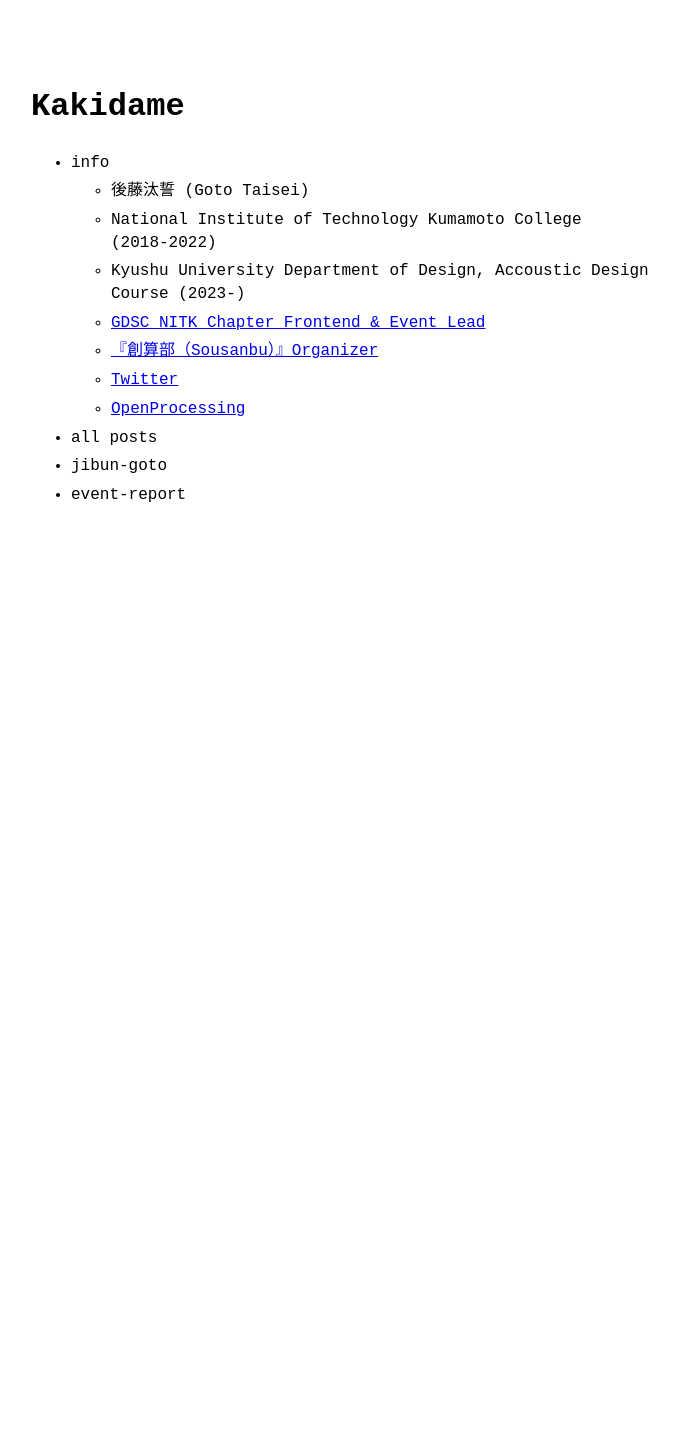
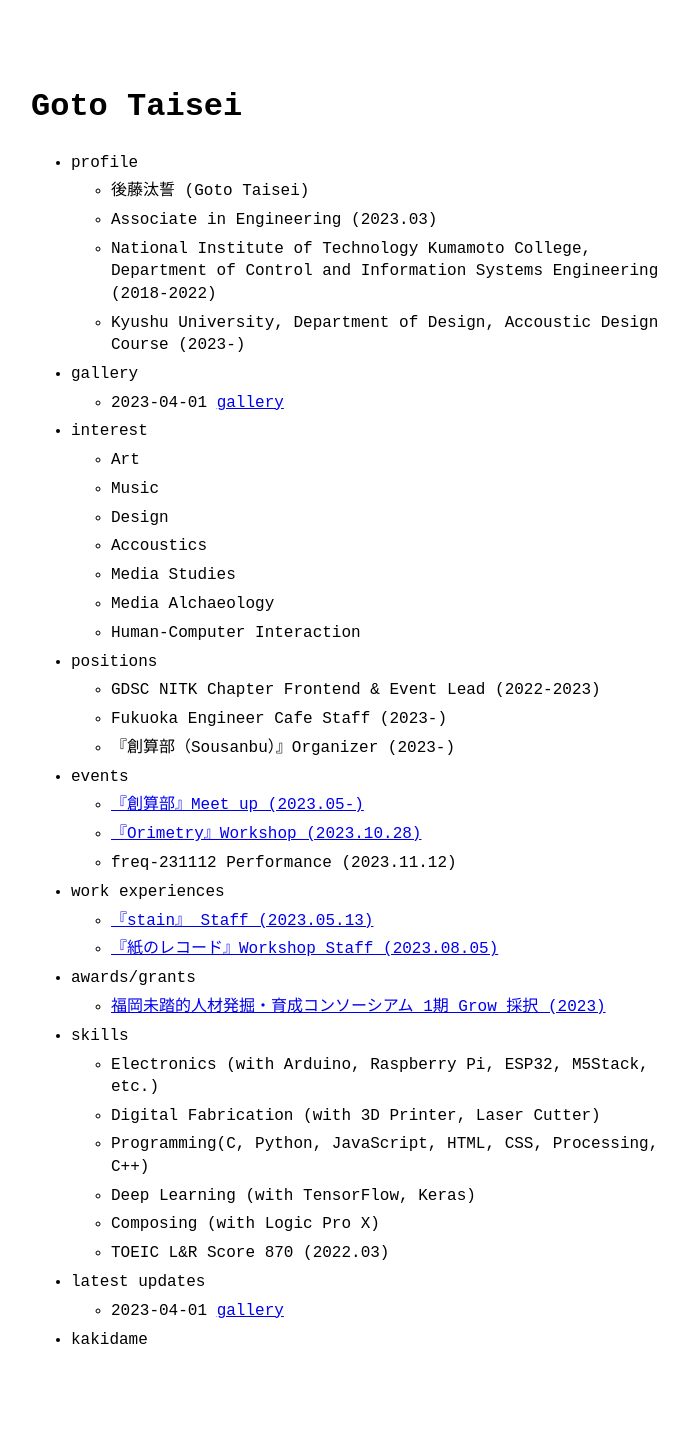
Before and after one commit to orrepic/orrepic.github.io, a Jekyll site: the page built from index.md, in a window 1280 px wide. Shown: the whole page, without its empty margins (289-977 px from the left). Built offline with Jekyll 4.4.1, drawn with Linux system fonts in a browser that asks for light colours; before the commit the page ends 900 px from its top, so only the background shows below that.

Commit message:
Add gallery and more

```diff
--- a/_config.yml
+++ b/_config.yml
@@ -1,4 +1,4 @@
-title: Kakidame # name of the site
+title: Goto Taisei # name of the site
 author: Taisei Goto # name of site's author
 email: orrepic@gmail.com # email of site's author
 # url: https://riggraz.dev # root address of the site
--- a/_data/menu.yml
+++ b/_data/menu.yml
@@ -2,38 +2,77 @@
 # https://github.com/riggraz/no-style-please#customize-the-menu
 
 entries:
-  - title: info
+  - title: profile
     entries:
       - title: 後藤汰誓 (Goto Taisei)
-      - title: National Institute of Technology Kumamoto College <br>(2018-2022)
-      - title: Kyushu University Department of Design, Accoustic Design Course (2023-)
-      # - title: TOEIC L&R 870点
-      - title: GDSC NITK Chapter Frontend & Event Lead
-        url: https://gdsc.community.dev/national-institute-of-technology-kosen-kumamoto-college/
-      - title: 『創算部（Sousanbu）』Organizer
-        url: https://sousanbu.connpass.com/
-      - title: Twitter
-        url: https://twitter.com/orrepic_
-      - title: OpenProcessing
-        url: https://openprocessing.org/user/370197?view=activity&o=11
+      - title: Associate in Engineering (2023.03)
+      - title: National Institute of Technology Kumamoto College, Department of Control and Information Systems Engineering (2018-2022)
+      - title: Kyushu University, Department of Design, Accoustic Design Course (2023-)
 
-  - title: all posts
+  - title: gallery
+    post_list:
+      category: none
+      show_more: true
+      show_more_text: See more posts...
+      show_more_url: example2-archive.html
+
+  - title: interest
+    entries:
+      - title: Art
+      - title: Music
+      - title: Design
+      - title: Accoustics
+      - title: Media Studies
+      - title: Media Alchaeology
+      - title: Human-Computer Interaction
+
+  - title: positions
+    entries:
+      - title: GDSC NITK Chapter Frontend & Event Lead (2022-2023)
+      - title: Fukuoka Engineer Cafe Staff (2023-)
+      - title: 『創算部（Sousanbu）』Organizer (2023-)
+        # url: https://sousanbu.connpass.com/
+
+  - title: events
+    entries:
+      - title: 『創算部』Meet up (2023.05-)
+        url: https://engineercafe.jp/ja/topics/7532
+      - title: 『Orimetry』Workshop (2023.10.28)
+        url: https://mitou-fukuoka.org/2023/10/18/orimetry_workshop/
+      - title: freq-231112 Performance (2023.11.12)
+
+  - title: work experiences
+    entries:
+      - title: 『stain』 Staff (2023.05.13)
+        url: https://stain.peatix.com/
+      - title: 『紙のレコード』Workshop Staff (2023.08.05)
+        url: https://www.design.kyushu-u.ac.jp/pages/daikoukai/
+
+  - title: awards/grants
+    entries:
+      - title: 福岡未踏的人材発掘・育成コンソーシアム 1期 Grow 採択 (2023)
+        url: https://mitou-fukuoka.org/2023/07/26/saitaku_phase1/
+
+  - title: skills
+    entries:
+      - title: Electronics (with Arduino, Raspberry Pi, ESP32, M5Stack, etc.)
+      - title: Digital Fabrication (with 3D Printer, Laser Cutter)
+      - title: Programming(C, Python, JavaScript, HTML, CSS, Processing, C++)
+      - title: Deep Learning (with TensorFlow, Keras)
+      - title: Composing (with Logic Pro X)
+      - title: TOEIC L&R Score 870 (2022.03)
+
+
+  - title: latest updates
     post_list:
       limit: 5
       show_more: true
       show_more_text: See archive...
       show_more_url: archive.html
 
-  - title: jibun-goto
+  - title: kakidame
     post_list:
-      category: jibun-goto
-      show_more: true
-      show_more_text: See more posts...
-      show_more_url: example2-archive.html
-
-  - title: event-report
-    post_list:
-      category: hitori-goto
+      category: kakidame
       show_more: true
       show_more_text: See more posts...
       show_more_url: example2-archive.html
```
Also changed, not shown: _posts/2023-4-1-gallery.md (added, +19 -0 lines), 6 other files.
